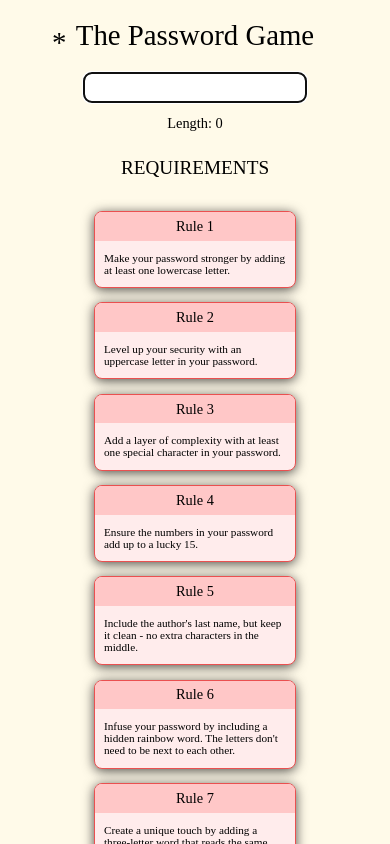
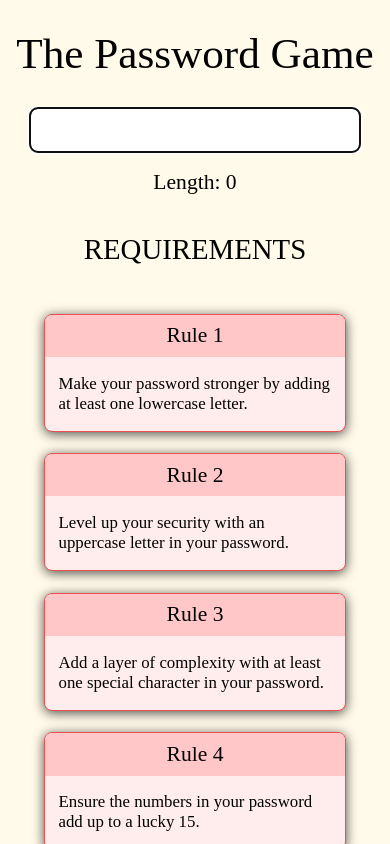
Before and after one commit to DrTevzadze/find_password, a React (Vite) app: page / in a window 390 px wide. Shown: the top 844 px of the page. Built offline with nearby package versions, Linux system fonts and the light colour scheme.

Commit message:
make it more responsive

```diff
--- a/src/App.css
+++ b/src/App.css
@@ -80,7 +80,7 @@
   height: 3px;
   width: 100%;
   background-color: #000;
-  bottom: -5%;
+  bottom: -10%;
   left: 0;
   transform: scale(0);
   transform-origin: right;
@@ -95,13 +95,7 @@
 
 @media (max-width: 1220px) {
   :root {
-    font-size: 0.7em;
-  }
-}
-
-@media (max-width: 860px) {
-  :root {
-    font-size: 0.6em;
+    font-size: 0.9em;
   }
   .grid-container {
     display: grid;
@@ -109,7 +103,7 @@
   }
   .card {
     max-width: 50%;
-    min-width: 200px;
+    min-width: 300px;
   }
   .info {
     display: none;
```
